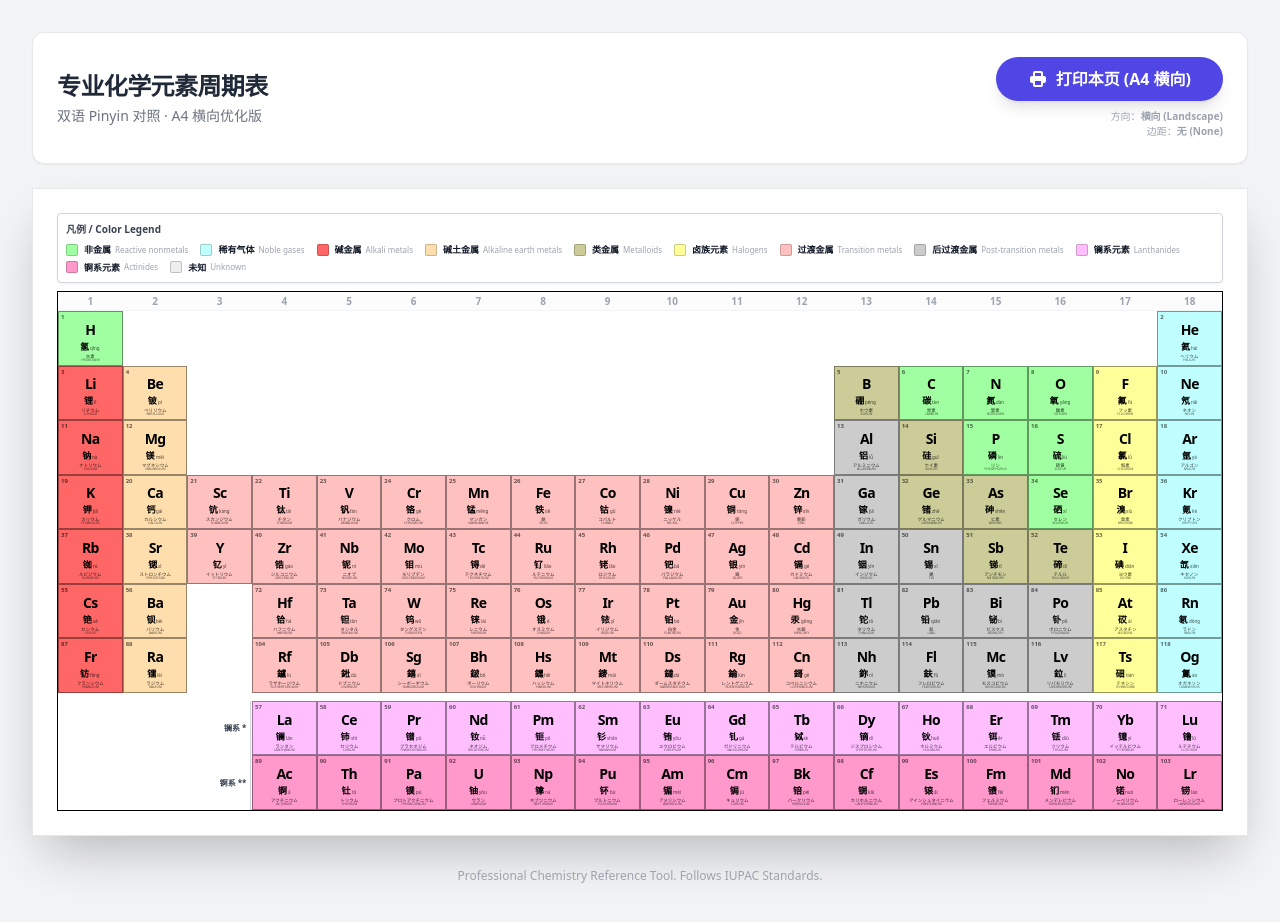
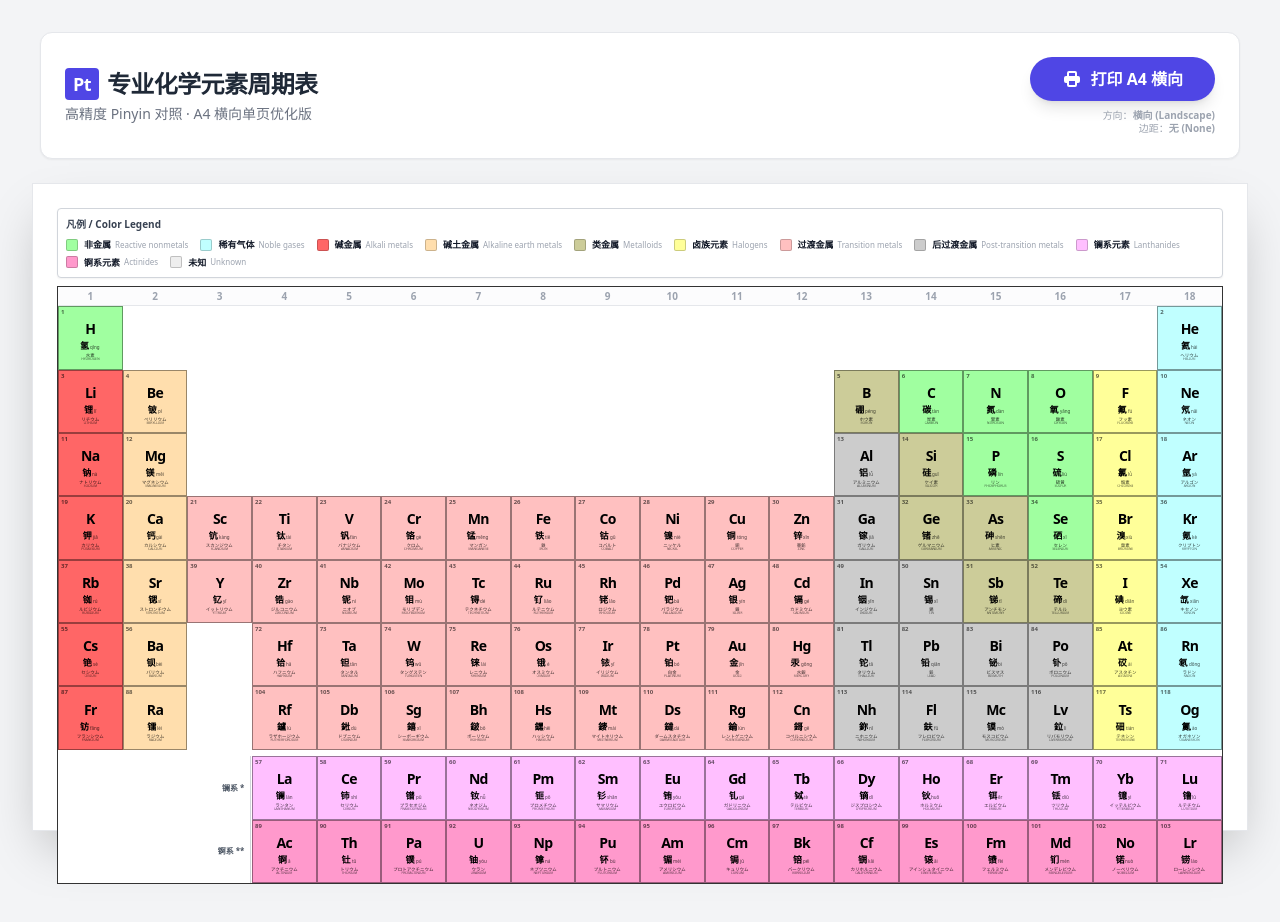
Before and after one commit to hera2019/ElementCell, a React (Vite) app: page / in a window 1280 px wide. Shown: the top 922 px of the page. Built offline with nearby package versions, Linux system fonts and the light colour scheme.

Commit message:
Refactor App.tsx for improved layout and printing

```diff
--- a/App.tsx
+++ b/App.tsx
@@ -12,11 +12,14 @@ const App: React.FC = () => {
   return (
     <div className="min-h-screen bg-gray-100 flex flex-col p-4 md:p-8 print:p-0 print:bg-white">
       {/* Header & Controls - Hidden on print */}
-      <header className="no-print flex flex-col md:flex-row justify-between items-start md:items-center mb-6 gap-4 bg-white p-6 rounded-xl shadow-sm border border-gray-200">
+      <header className="no-print flex flex-col md:flex-row justify-between items-start md:items-center mb-6 gap-4 bg-white p-6 rounded-xl shadow-sm border border-gray-200 max-w-[1200px] mx-auto w-full">
         <div>
-          <h1 className="text-2xl font-bold text-gray-800 tracking-tight">专业化学元素周期表</h1>
+          <h1 className="text-2xl font-bold text-gray-800 tracking-tight flex items-center gap-2">
+            <span className="bg-indigo-600 text-white px-2 py-0.5 rounded text-lg">Pt</span>
+            专业化学元素周期表
+          </h1>
           <p className="text-sm text-gray-500 mt-1">
-            双语 Pinyin 对照 · A4 横向优化版
+            高精度 Pinyin 对照 · A4 横向单页优化版
           </p>
         </div>
         <div className="flex flex-col items-end gap-2">
@@ -28,9 +31,9 @@ const App: React.FC = () => {
             <svg xmlns="http://www.w3.org/2000/svg" className="h-5 w-5" viewBox="0 0 20 20" fill="currentColor">
               <path fillRule="evenodd" d="M5 4v3H4a2 2 0 00-2 2v3a2 2 0 002 2h1v2a2 2 0 002 2h6a2 2 0 002-2v-2h1a2 2 0 002-2V9a2 2 0 00-2-2h-1V4a2 2 0 00-2-2H7a2 2 0 00-2 2zm8 0H7v3h6V4zm0 8H7v4h6v-4z" clipRule="evenodd" />
             </svg>
-            打印本页 (A4 横向)
+            打印 A4 横向
           </button>
-          <div className="flex flex-col items-end text-[10px] text-gray-400 font-medium">
+          <div className="flex flex-col items-end text-[10px] text-gray-400 font-medium leading-tight">
             <span>方向：<b>横向 (Landscape)</b></span>
             <span>边距：<b>无 (None)</b></span>
           </div>
@@ -38,26 +41,27 @@ const App: React.FC = () => {
       </header>
 
       <main className="flex-1 flex justify-center print:block">
-        {/* 核心打印容器 */}
+        {/* 核心打印容器 - 锁定 A4 尺寸 */}
         <div className="print-area bg-white p-6 shadow-2xl border border-gray-200 print:p-0 print:m-0 print:border-none print:shadow-none">
 
           <Legend />
 
           {/* 周期表网格 */}
-          <div className="grid-table bg-white border border-black"
+          <div className="grid-table bg-white border border-black/80"
                style={{
                  display: 'grid',
                  gridTemplateColumns: 'repeat(18, minmax(0, 1fr))',
-                 // 明确 11 行的高度分配
-                 gridTemplateRows: '1.2rem repeat(7, 1fr) 0.5rem repeat(2, 1fr)',
+                 // 第一行为序数，中间7行为周期，第9行为间隔，第10-11行为系别
+                 gridTemplateRows: '1.2rem repeat(7, 1fr) 0.4rem 1fr 1fr',
                  width: '100%',
                  minWidth: '1000px',
+                 height: '100%',
                  minHeight: '520px'
                }}>
 
             {/* Column Indices */}
             {[...Array(18)].map((_, i) => (
-              <div key={i} className="text-[10px] text-gray-400 font-bold text-center flex items-center justify-center border-b border-gray-100 bg-gray-50/50 print:text-[8px] print:h-4"
+              <div key={i} className="text-[10px] text-gray-400 font-bold text-center flex items-center justify-center border-b border-gray-200 bg-gray-50/50 print:text-[8px] print:h-4"
                    style={{ gridRow: 1, gridColumn: i + 1 }}>
                 {i + 1}
               </div>
@@ -75,36 +79,38 @@ const App: React.FC = () => {
             {/* Gap Row 9 */}
             <div style={{ gridRow: 9, gridColumn: '1 / span 18' }}></div>
 
-            {/* Labels Row 10, 11 */}
-            <div className="flex flex-col items-end justify-center pr-1 text-right border-r border-gray-300 mr-[0.5px] leading-none"
+            {/* Labels for Lanthanides/Actinides */}
+            <div className="flex flex-col items-end justify-center pr-1.5 text-right border-r border-gray-300 mr-[0.5px]"
                  style={{ gridRow: 10, gridColumn: 3 }}>
-              <span className="text-[8px] font-bold text-gray-700">镧系 *</span>
+              <span className="text-[8px] font-bold text-gray-600">镧系 *</span>
             </div>
 
-            <div className="flex flex-col items-end justify-center pr-1 text-right border-r border-gray-300 mr-[0.5px] leading-none"
+            <div className="flex flex-col items-end justify-center pr-1.5 text-right border-r border-gray-300 mr-[0.5px]"
                  style={{ gridRow: 11, gridColumn: 3 }}>
-              <span className="text-[8px] font-bold text-gray-700">锕系 **</span>
+              <span className="text-[8px] font-bold text-gray-600">锕系 **</span>
             </div>
           </div>
         </div>
       </main>
 
       <footer className="no-print mt-8 text-center text-xs text-gray-400 pb-10">
-        Professional Chemistry Reference Tool. Follows IUPAC Standards.
+        Professional Chemistry Reference Tool. Designed for Educators and Students.
       </footer>
 
       <style>{`
         @media print {
           @page {
             size: landscape;
-            margin: 0; /* 彻底移除物理边距 */
+            margin: 0;
           }
 
           html, body {
-            height: 100%;
+            height: 100vh;
+            width: 100vw;
             margin: 0 !important;
             padding: 0 !important;
             overflow: hidden !important;
+            display: block;
           }
 
           .no-print {
@@ -112,21 +118,22 @@ const App: React.FC = () => {
           }
 
           .print-area {
-            width: 297mm !important; /* A4 横向宽度 */
-            height: 210mm !important; /* A4 横向高度 */
-            padding: 10mm !important; /* 在容器内部留出 10mm 边距，比外部边距更稳定 */
+            width: 297mm !important;
+            height: 210mm !important;
+            padding: 10mm 12mm !important;
             display: flex !important;
             flex-direction: column !important;
+            justify-content: flex-start !important;
             box-sizing: border-box !important;
           }
 
           .grid-table {
-            flex: 1 !important; /* 自动撑满剩余空间 */
+            flex: 1 !important;
             width: 100% !important;
-            min-height: 0 !important; /* 允许压缩 */
+            min-height: 0 !important;
           }
 
-          /* 防止任何元素产生第二页 */
+          /* 强制移除浏览器默认页眉页脚带来的额外空间 */
           * {
             -webkit-print-color-adjust: exact !important;
             print-color-adjust: exact !important;
```
